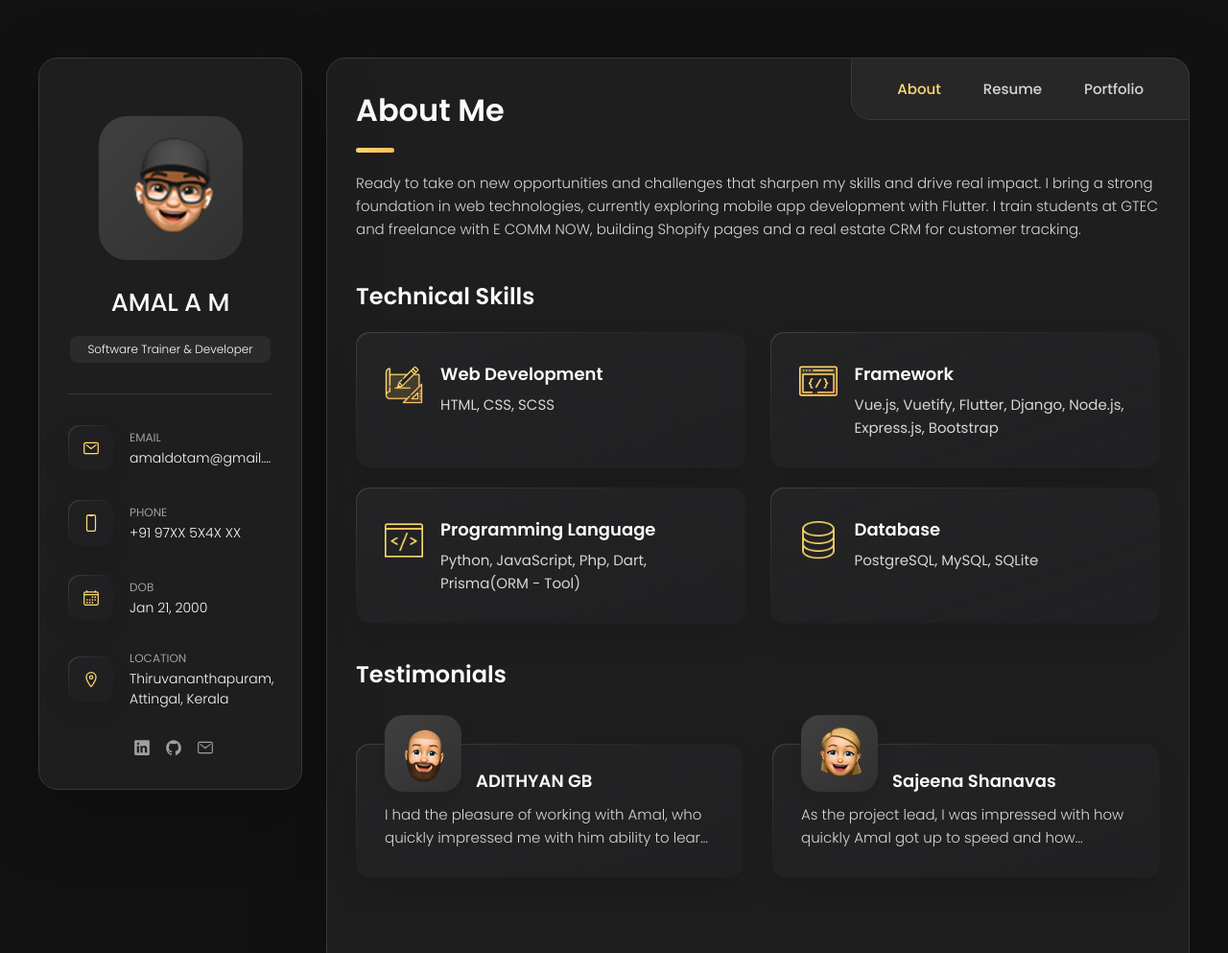
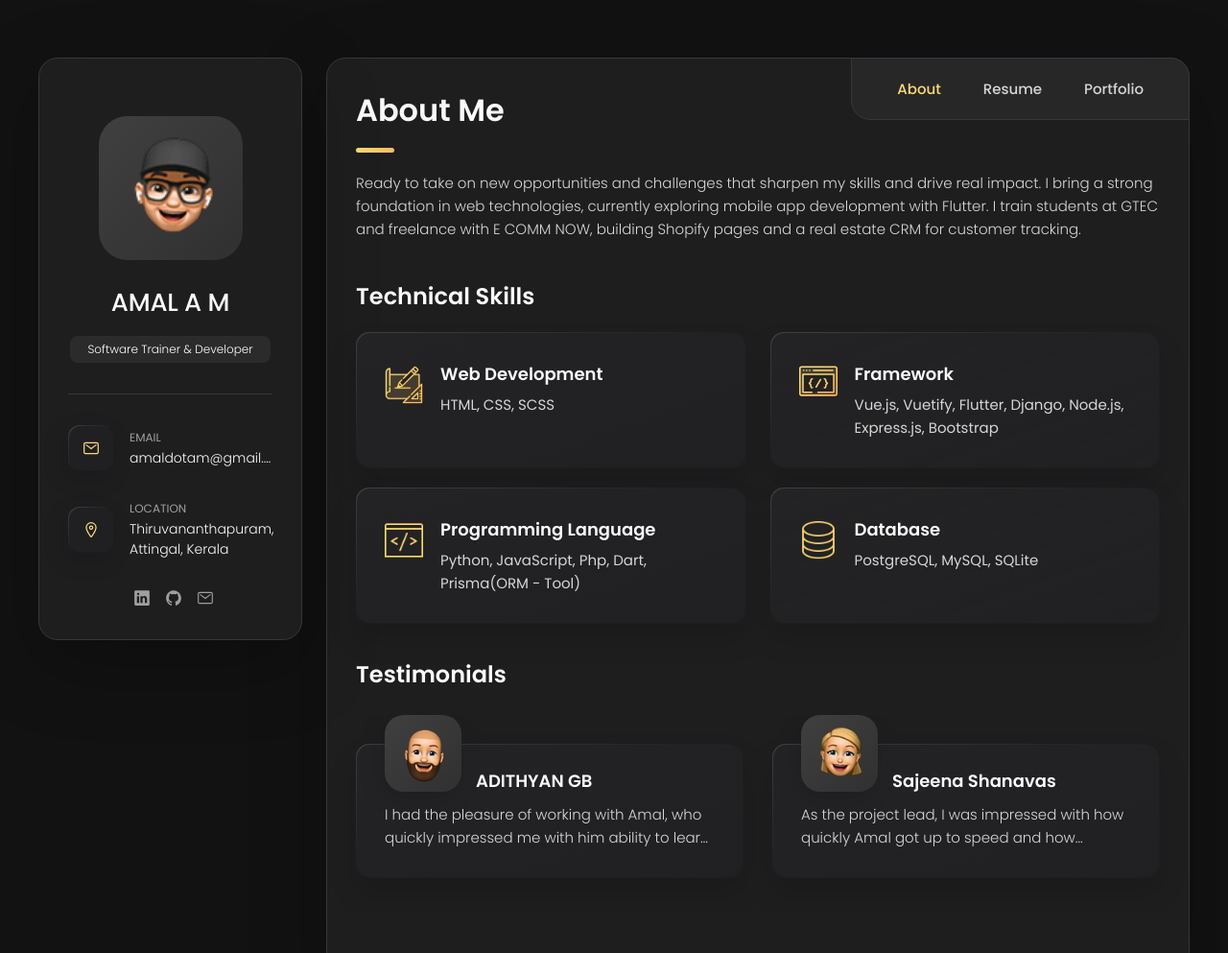
Before and after one commit to Amal-AM4/Portfolio-v2, a plain HTML site: page index.html in a window 1280 px wide. Shown: the top 993 px of the page at 96% size. Drawn offline with nearby package versions, Linux system fonts and the light colour scheme.

Commit message:
remove 2 contact-item

```diff
--- a/index.html
+++ b/index.html
@@ -75,34 +75,6 @@
               <p class="contact-title">Email</p>
 
               <a href="mailto:amaldotam@gmail.com" class="contact-link">amaldotam@gmail.com</a>
-            </div>
-
-          </li>
-
-          <li class="contact-item">
-
-            <div class="icon-box">
-              <ion-icon name="phone-portrait-outline"></ion-icon>
-            </div>
-
-            <div class="contact-info">
-              <p class="contact-title">Phone</p>
-
-              <a href="#" class="contact-link">+91 97XX 5X4X XX</a>
-            </div>
-
-          </li>
-
-          <li class="contact-item">
-
-            <div class="icon-box">
-              <ion-icon name="calendar-outline"></ion-icon>
-            </div>
-
-            <div class="contact-info">
-              <p class="contact-title">DOB</p>
-
-              <time datetime="1982-06-23">Jan 21, 2000</time>
             </div>
 
           </li>
```
